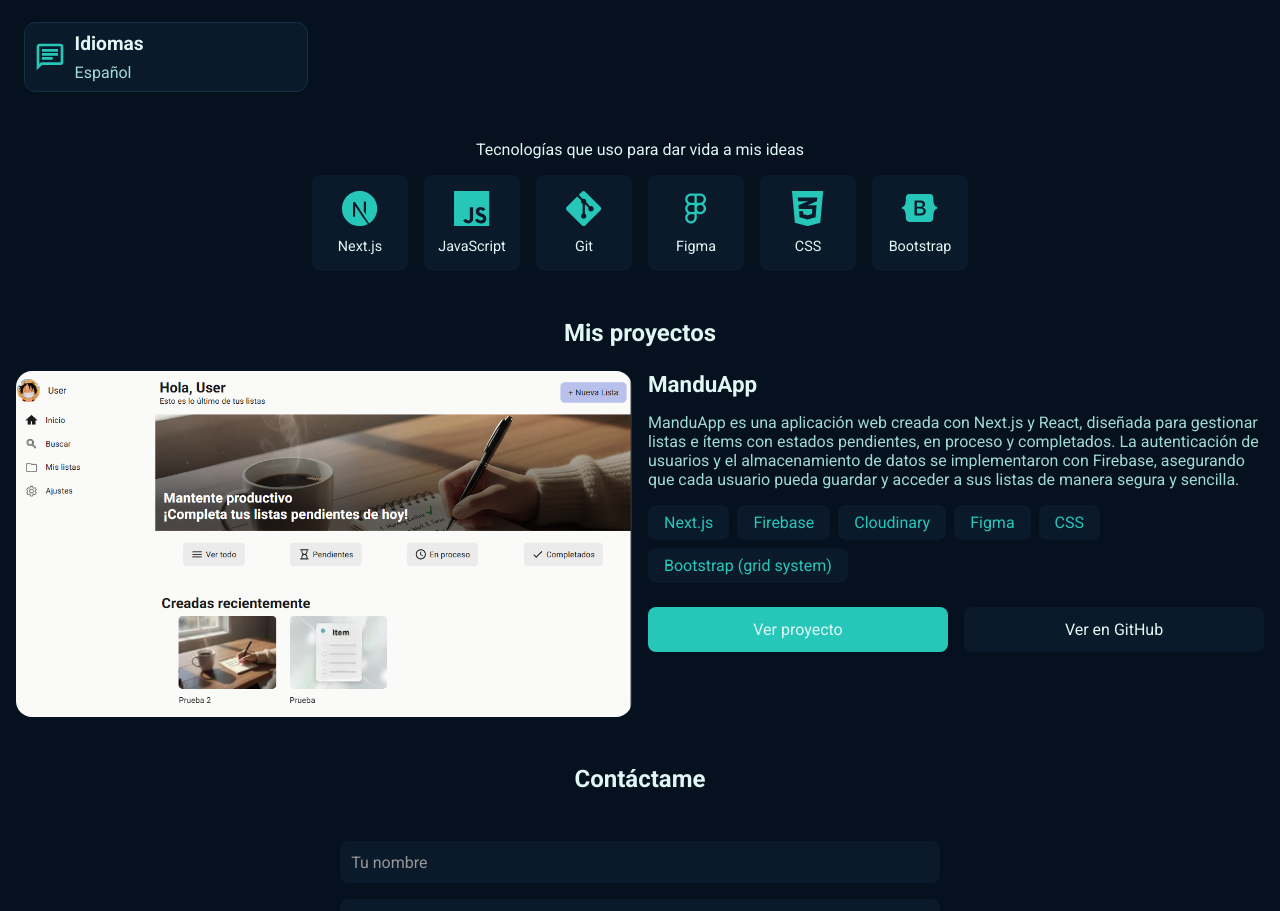
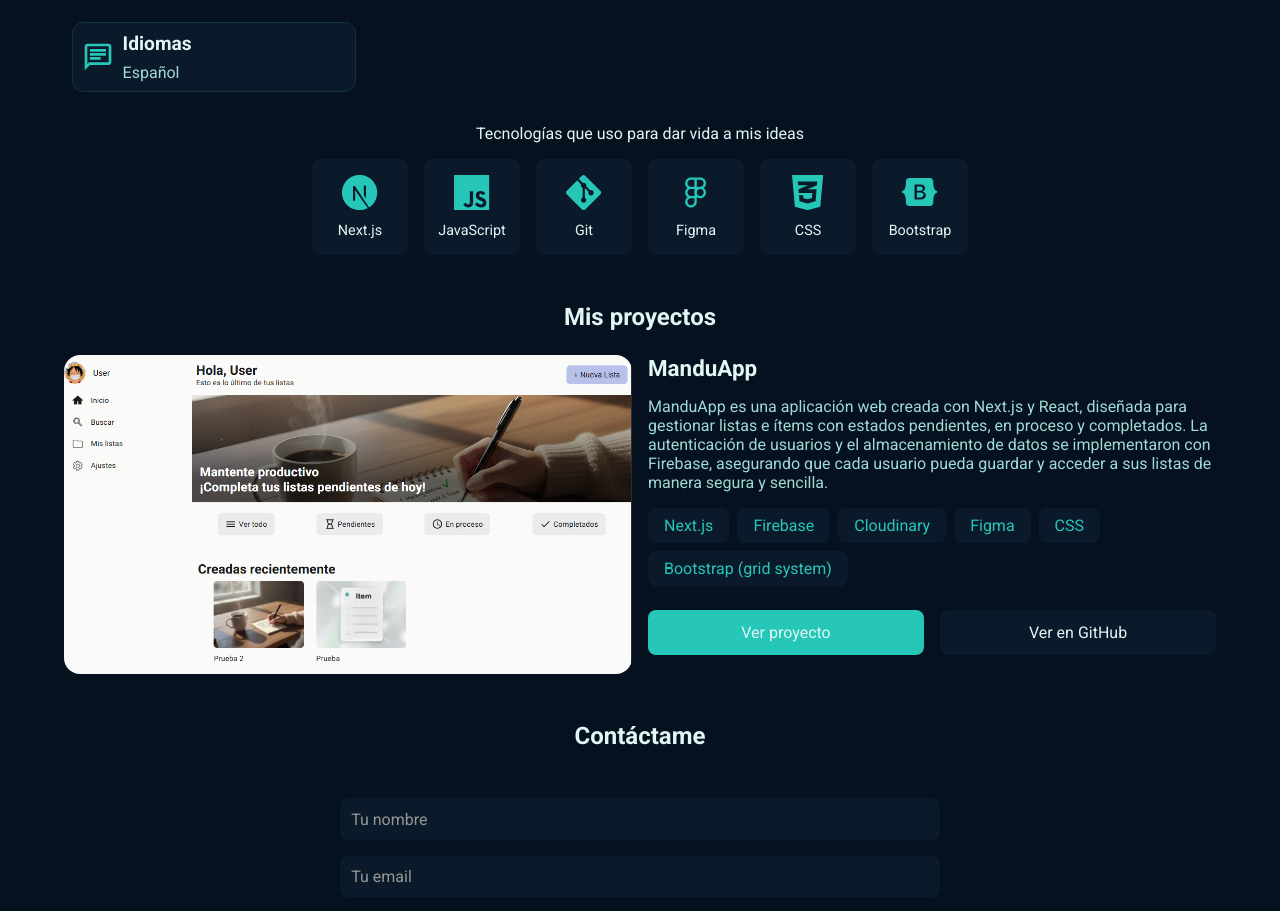
Before and after one commit to rodrigocattebeke/portfolio-updated, a React (Vite) app: page / in a window 1280 px wide. Shown: the part 833-1744 px from the top of the page. Built offline with nearby package versions, Linux system fonts and the light colour scheme.

Commit message:
styles(indeX): increase padding to the body on large screen

```diff
--- a/src/index.css
+++ b/src/index.css
@@ -30,6 +30,10 @@
 main {
   display: flex;
   flex-direction: column;
+  width: 100%;
+  max-width: 1250px;
+  margin-left: auto;
+  margin-right: auto;
 }
 
 h1,
@@ -136,7 +140,6 @@
   flex-direction: column;
   width: 100%;
   gap: 1rem;
-  padding-top: 1rem;
 }
 
 .skillsContainer {
@@ -260,6 +263,11 @@
 /*      Media Queries     */
 
 @media screen and (min-width: 850px) {
+  body {
+    padding-left: 4rem;
+    padding-right: 4rem;
+  }
+
   /*    Hero    */
   .hero {
     flex-direction: row-reverse;
```
